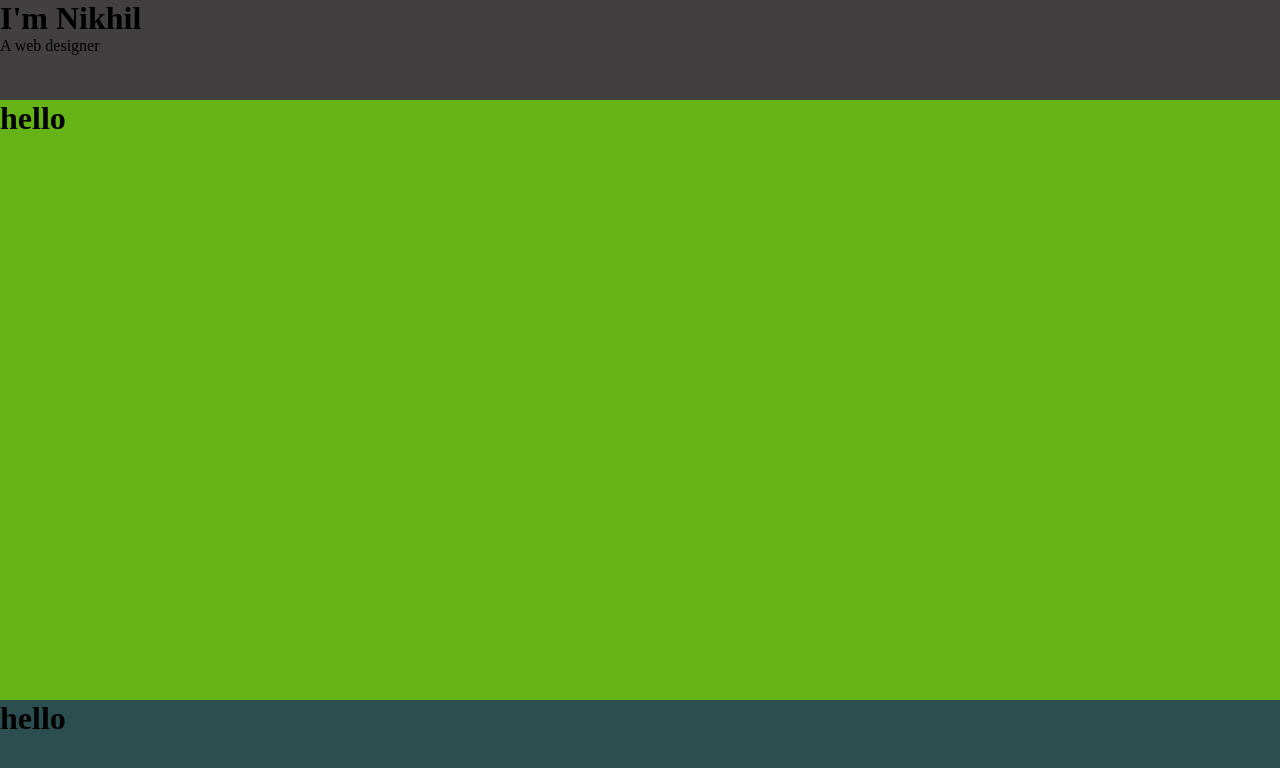
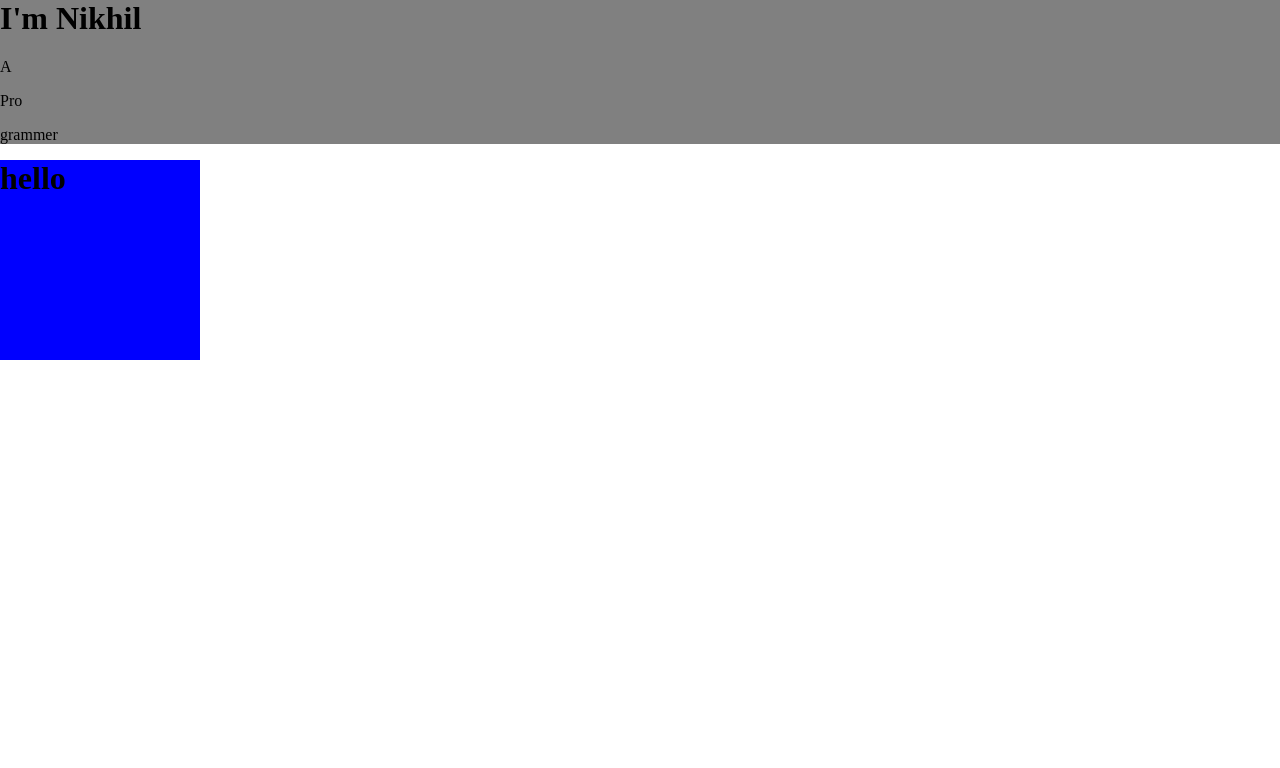
Before and after one commit to Nikhil-Portfolio-8206/Project-1, a plain HTML site: page index.html in a window 1280 px wide. Drawn offline with Linux system fonts and the light colour scheme.

Commit message:
resolving css

```diff
--- a/index.html
+++ b/index.html
@@ -1,6 +1,6 @@
-
 <!DOCTYPE html>
 <html lang="en">
+
 <head>
     <meta charset="UTF-8">
     <meta name="viewport" content="width=device-width, initial-scale=1.0">
@@ -8,16 +8,28 @@
     <link rel="stylesheet" href="style.css">
     <link rel="icon" href="favicon.ico">
 </head>
+
 <body>
-    <div class="top-container">
-        <h1>I'm Nikhil</h1>
-        <p>A web designer</p>
+
+    <div class="top-container ">
+        <div>
+            <!-- <img  src="images/cloud1.png" alt="cloud"> -->
+            <h1>I'm Nikhil</h1>
+            <p>A</p>
+            <p class="pro">Pro</p>
+            <p>grammer</p>
+            <!-- <img src="images/cloud1.png" alt="">
+            <img src="images\mountain.jpg" alt="mountain"> -->
+
+        </div>
+
     </div>
-    <div class="middle-container">
+    <div class="middle-container ">
         <h1>hello</h1>
     </div>
-    <div class="bottem-container">
-        <h1>hello</h1>
+    <div class="bottem-container ">
+
     </div>
 </body>
+
 </html>
--- a/style.css
+++ b/style.css
@@ -1,36 +1,17 @@
-/* ************************************General selector******************************* */
 body{
     margin: 0;
 }
 h1{
-    margin: 0px;
+    margin-top: 0;
 }
-p{
-    margin: 0;
-}
-/* ***********************************Class selector************************************** */
 .top-container{
-    background-color: #413f3f;
-    height: 100px;
+    background-color: grey;
+    /* height: 200px;
+    width: 200px; */
+
 }
 .middle-container{
-    width: 100%;
-    height: 600px;
-    background-color: rgb(101, 179, 23);
-    margin: 0;
+    background-color: blue;
+    width: 200px;
+    height: 200px;
 }
-.bottem-container{
-    width: 100%;
-    margin: 0;
-    background-color: rgb(44, 78, 78);
-    height: 600px;
-}
-
-
-/* ***********************************ID selector************************************** */
-
-
-
-
-
-/* ***********************************Pseudo selector************************************** */
```
Also changed, not shown: images/cloud.png (added), images/cloud1.png (added), images/small cloud.jpg (added), 1 other file.
